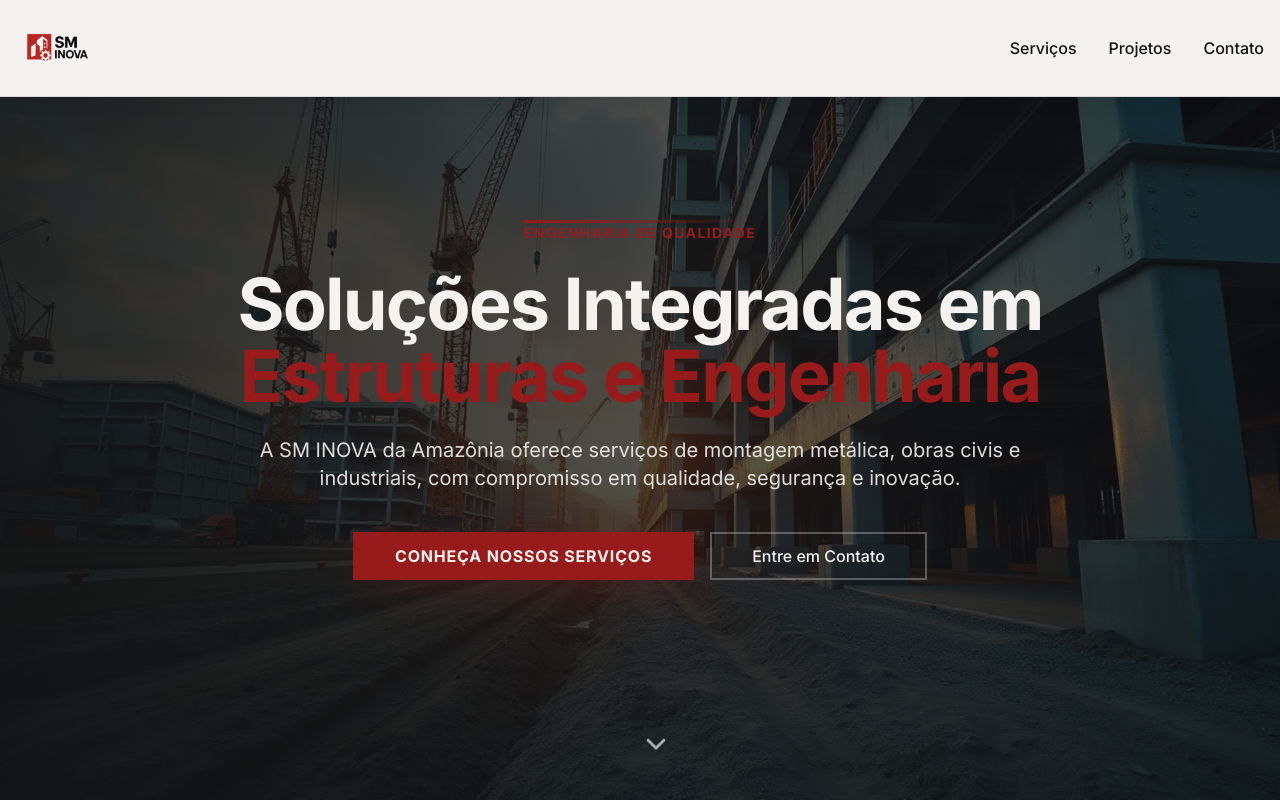
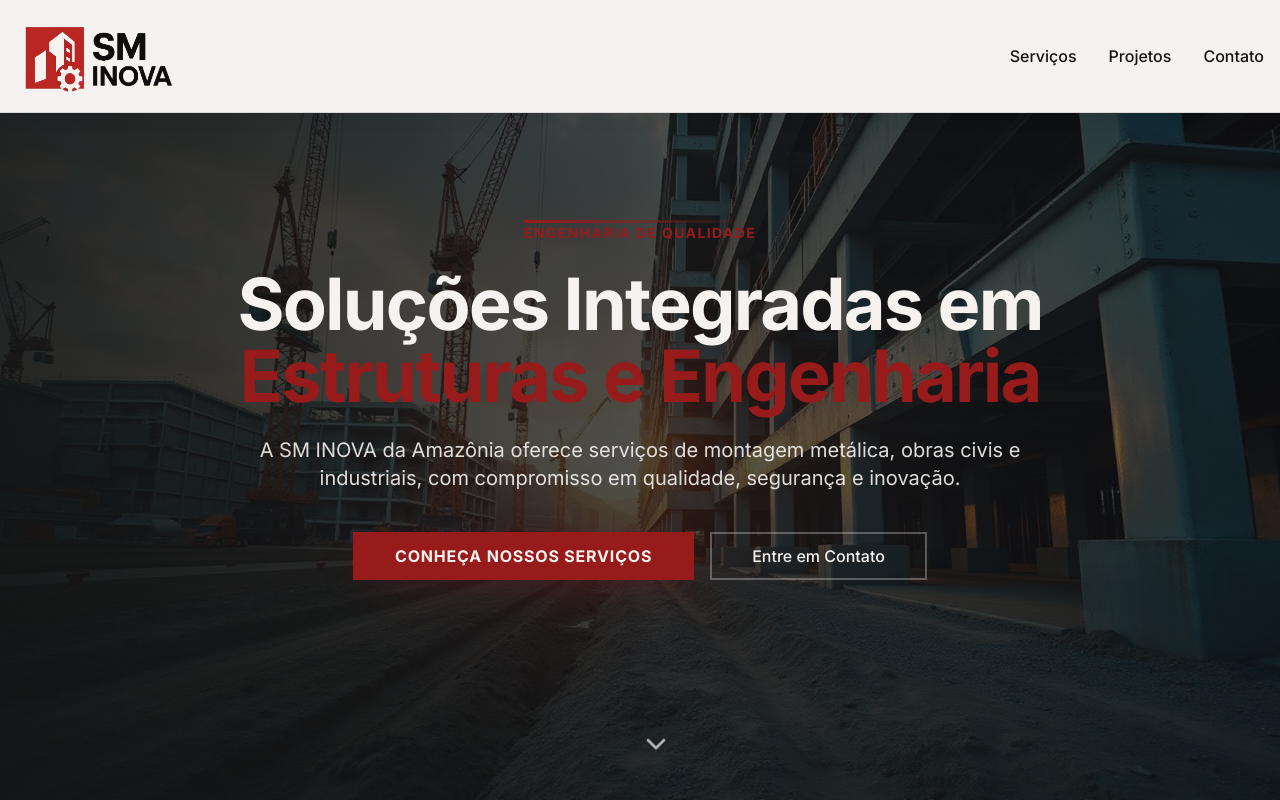
Before and after one commit to kazatec1/sm-inova, a React (Vite) app: page / in a window 1280 px wide. Shown: the top 800 px of the page. Built offline with nearby package versions, Linux system fonts and the light colour scheme; the HTML template or start-up script is replaced by a standard one.

Commit message:
Update logo and header size
Replace the existing logo with the new one and increase its size to better fit the header area.

```diff
--- a/src/components/Header.tsx
+++ b/src/components/Header.tsx
@@ -17,13 +17,13 @@ const Header = () => {
   return (
     <header className="fixed top-0 left-0 right-0 z-50 bg-background shadow-card border-b border-border">
       <div className="container mx-auto px-4">
-        <div className="flex items-center justify-between h-24">
+        <div className="flex items-center justify-between h-28">
           {/* Logo */}
-          <div className="flex items-center">
+          <div className="flex items-center py-4">
             <img
               src={logoSmInova}
               alt="SM INOVA - Estruturas Metálicas e Engenharia"
-              className="h-16 md:h-20 w-auto transition-smooth hover:scale-105"
+              className="h-20 md:h-24 w-auto transition-smooth hover:scale-105"
             />
           </div>
 
```
Also changed, not shown: public/favicon.png, src/assets/logo-sm-inova.png.
